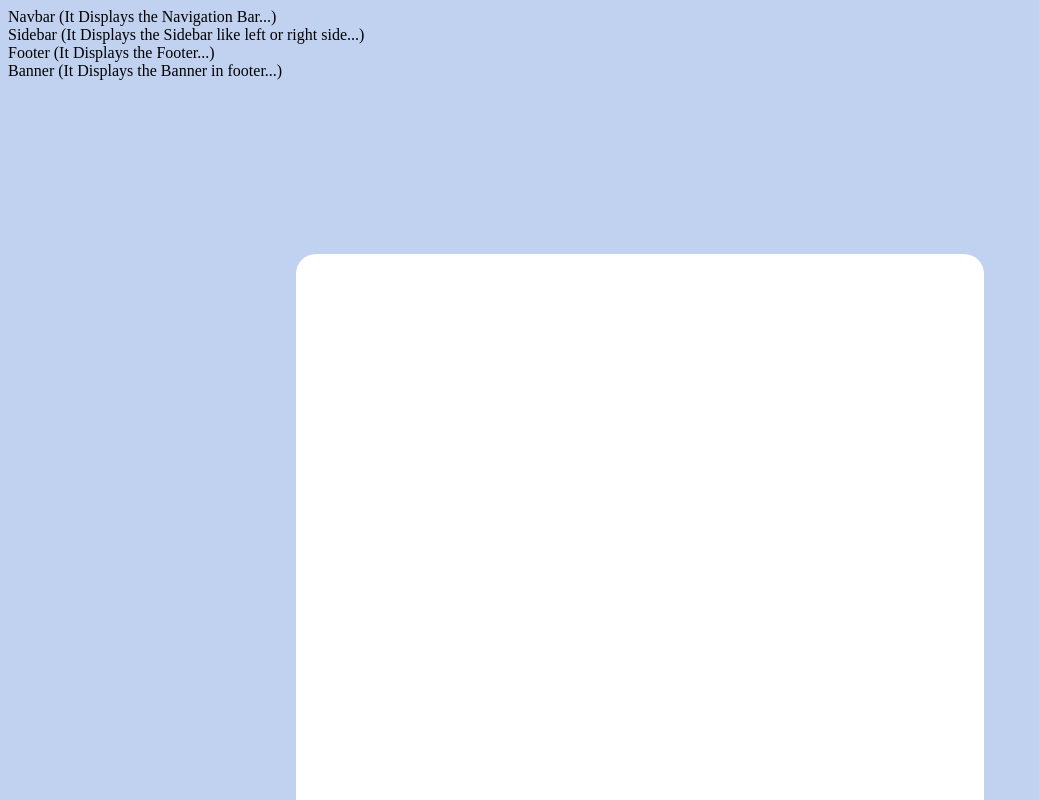
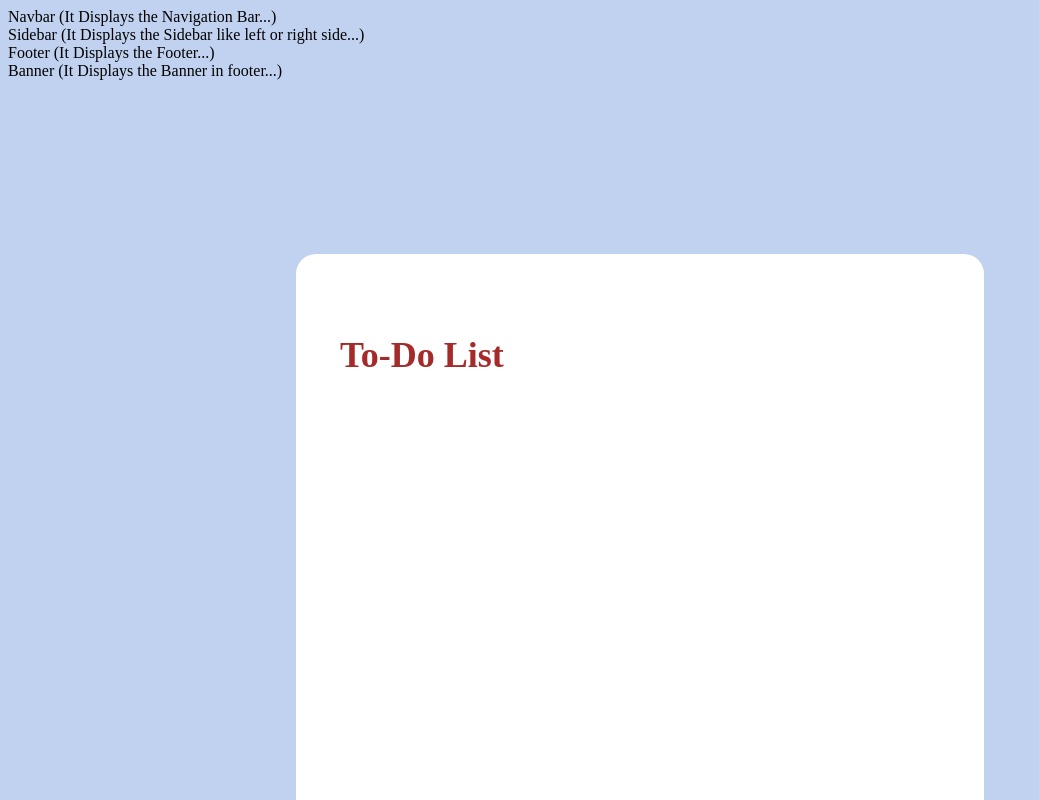
Before and after one commit to Jitu0999/first-project, a React (Vite) app: page / in a window 1280 px wide. Shown: the top 800 px of the page, without its empty margins (0-1039 px from the left). Built offline with nearby package versions, Linux system fonts and the light colour scheme.

Commit message:
Update Todo.jsx

```diff
--- a/src/components/Todo.jsx
+++ b/src/components/Todo.jsx
@@ -2,7 +2,8 @@ import'./CSS/Todo.css'
 const Todo = () => {
   return (
     <div className='todo'>
-      <div className='todo-header'></div>
+      <div className='todo-header'>To-Do List</div>
+
 
     </div>
   )
```
